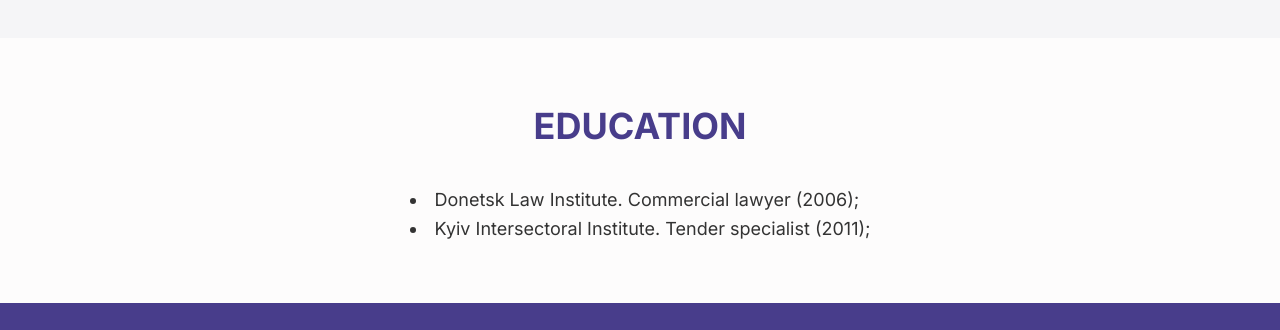
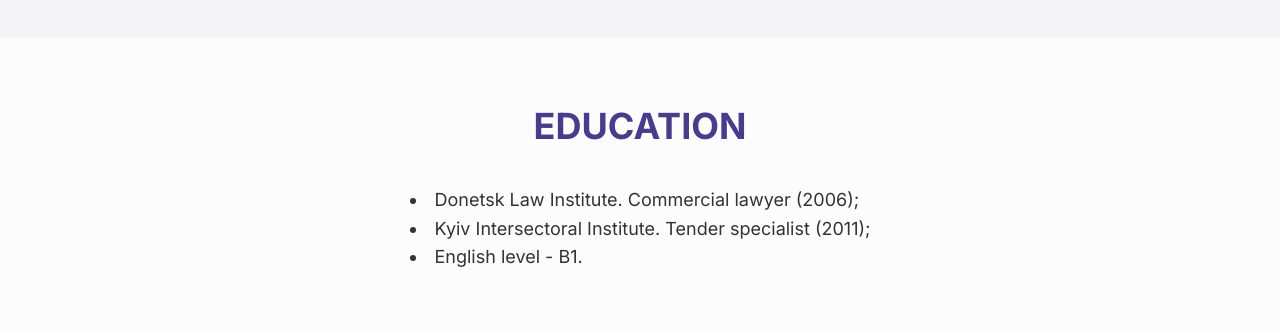
Before and after one commit to AlisaKolomoets/rsschool-cv, a plain HTML site: page index.html in a window 1280 px wide. Shown: the part 2860-3190 px from the top of the page. Drawn offline with nearby package versions, Linux system fonts and the light colour scheme.

Commit message:
feat: add english lvl

```diff
--- a/index.html
+++ b/index.html
@@ -217,6 +217,7 @@ p {
               <ul class="section-list">
                 <li>Donetsk Law Institute. Commercial lawyer (2006);</li>
                 <li>Kyiv Intersectoral Institute. Tender specialist (2011);</li>
+                <li>English level - B1.</li>
               </ul>
             </div>
           </div>
```
